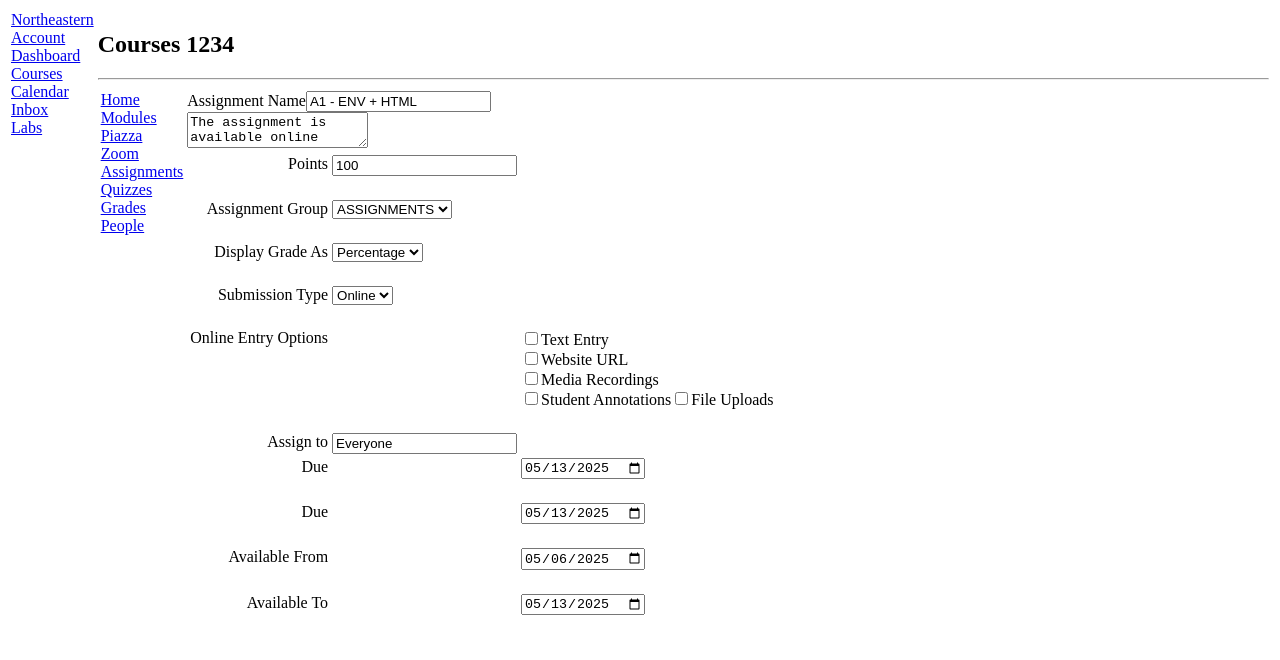
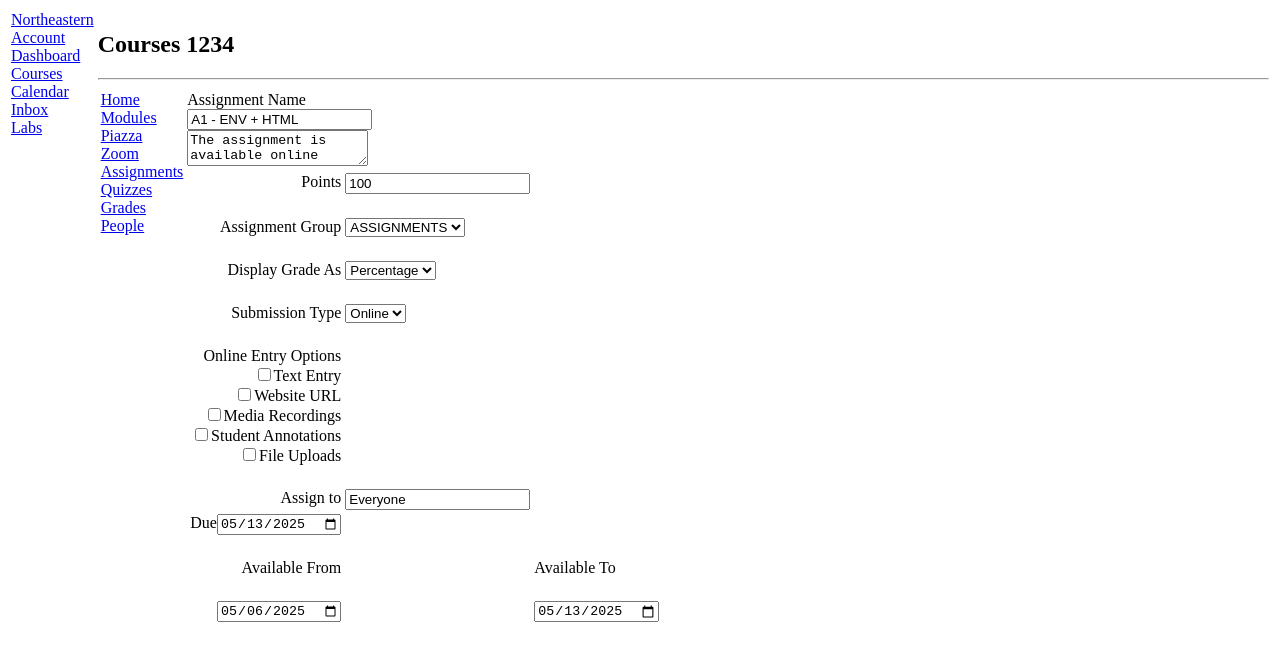
Before and after one commit to ThomasRoch18/kanbaz-next-js, a Next.js app: page /Courses/1234/Assignments/123 in a window 1280 px wide. Shown: the top 660 px of the page. Built offline with nearby package versions, Linux system fonts and the light colour scheme.

Commit message:
adjusted formatting or edit assignment page

```diff
--- a/app/(Kambaz)/Courses/[cid]/Assignments/[aid]/page.tsx
+++ b/app/(Kambaz)/Courses/[cid]/Assignments/[aid]/page.tsx
@@ -1,7 +1,7 @@
 export default function AssignmentEditor() {
   return (
     <div id="wd-assignments-editor">
-      <label htmlFor="wd-name">Assignment Name</label>
+      <label htmlFor="wd-name">Assignment Name</label><br />
       <input id="wd-name" defaultValue="A1 - ENV + HTML" /><br />
       <textarea id="wd-description">
         The assignment is available online Submit a link to the landing page of
@@ -52,9 +52,7 @@ export default function AssignmentEditor() {
         </tr><br />
         <tr>
             <td align="right" valign="top">
-                <label htmlFor="wd-entry-options">Online Entry Options</label>
-            </td><br />
-            <td>
+                <label htmlFor="wd-entry-options">Online Entry Options</label><br />
                 <input type="checkbox" name="check-entry" id="wd-text-entry"/>
                 <label htmlFor="wd-text-entry">Text Entry</label><br/>
 
@@ -65,7 +63,7 @@ export default function AssignmentEditor() {
                 <label htmlFor="wd-media-recordings">Media Recordings</label><br/>
 
                 <input type="checkbox" name="check-entry" id="wd-student-annotation"/>
-                <label htmlFor="wd-student-annotation">Student Annotations</label>
+                <label htmlFor="wd-student-annotation">Student Annotations</label><br />
 
                 <input type="checkbox" name="check-entry" id="wd-file-upload"/>
                 <label htmlFor="wd-file-upload">File Uploads</label>
@@ -82,16 +80,6 @@ export default function AssignmentEditor() {
         <tr>
             <td align="right" valign="top">
                 <label htmlFor="wd-due-date">Due</label>
-            </td><br />
-            <td>
-                <input type="date" defaultValue="2025-05-13" id="wd-due-date"/>
-            </td>
-        </tr><br />
-        <tr>
-            <td align="right" valign="top">
-                <label htmlFor="wd-due-date">Due</label>
-            </td><br />
-            <td>
                 <input type="date" defaultValue="2025-05-13" id="wd-due-date"/>
             </td>
         </tr><br />
@@ -100,12 +88,12 @@ export default function AssignmentEditor() {
                 <label htmlFor="wd-available-from">Available From</label>
             </td><br />
             <td>
-                <input type="date" defaultValue="2025-05-06" id="wd-available-from"/>
+                <label htmlFor="wd-available-to">Available To</label>
             </td>
         </tr><br />
         <tr>
             <td align="right" valign="top">
-                <label htmlFor="wd-available-to">Available To</label>
+                <input type="date" defaultValue="2025-05-06" id="wd-available-from"/>
             </td><br />
             <td>
                 <input type="date" defaultValue="2025-05-13" id="wd-available-to"/>
```
